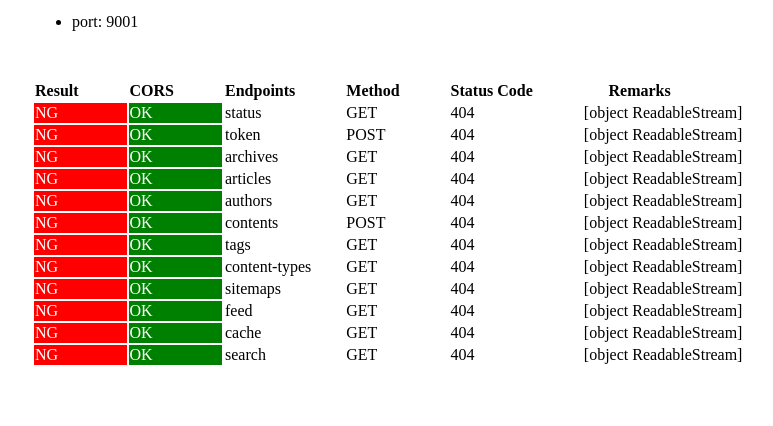
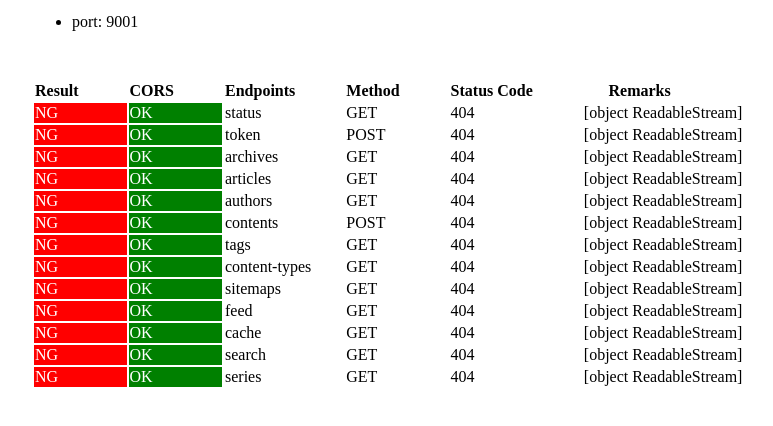
Before and after one commit to yoshinorin/qualtet, a plain HTML site: page tools/local-checker.html in a window 1280 px wide. Shown: the part 90-516 px from the top of the page, without its empty margins (40-813 px from the left). Drawn offline with Linux system fonts and the light colour scheme; no server answers.

Commit message:
tools: add `series` validator

```diff
--- a/tools/local-checker.html
+++ b/tools/local-checker.html
@@ -119,6 +119,14 @@
             <td id="search-statuscode">-</td>
             <td id="search-remarks">-</td>
           </tr>
+          <tr>
+            <td id="series-result">N/A</td>
+            <td id="series-cors">N/A</td>
+            <td>series</td>
+            <td id="series-method">-</td>
+            <td id="series-statuscode">-</td>
+            <td id="series-remarks">-</td>
+          </tr>
         </tbody>
       </table>
     </div>
@@ -173,6 +181,7 @@
     validator('feeds', 'GET');
     validator('cache', 'GET');
     validator('search', 'GET');
+    validator('series', 'GET');
   </script>
   <style>
     .wrapper {
```
